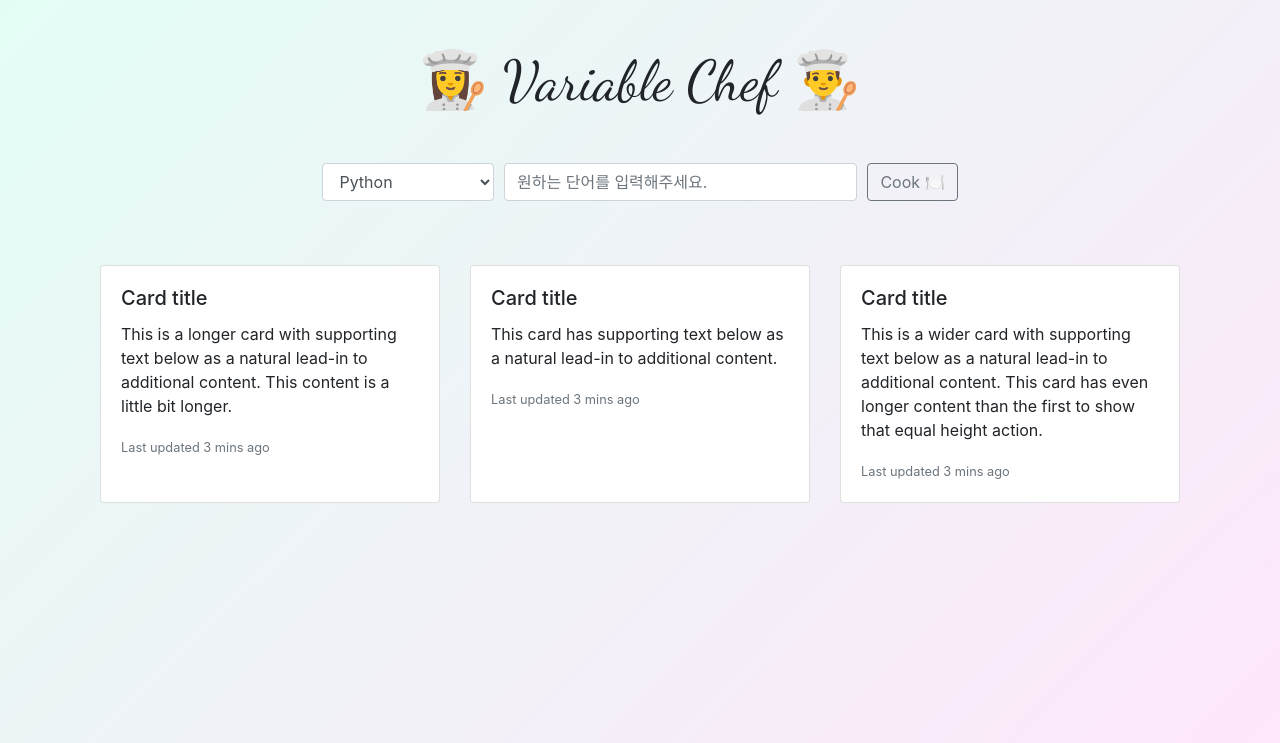
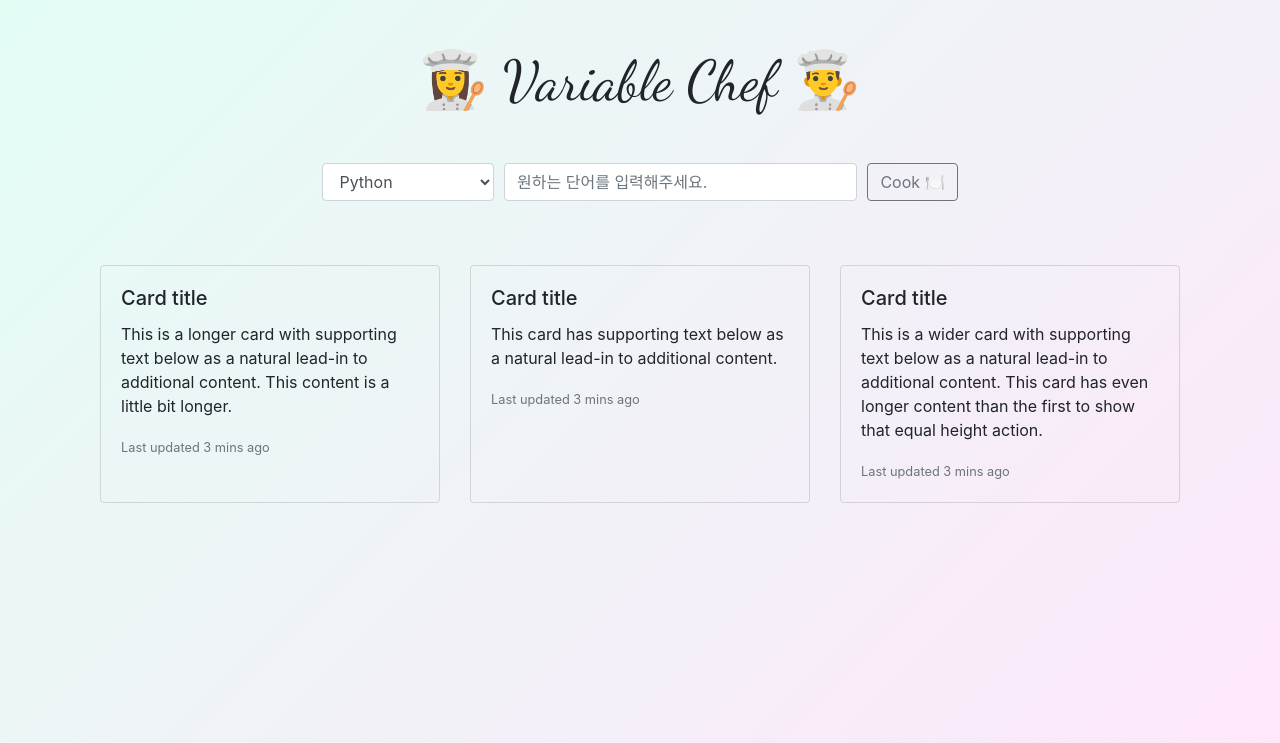
Before and after one commit to jiwookseo/variable_chef, a Django app: page /cooking/list/ in a window 1280 px wide. Shown: the top 743 px of the page. Run offline with Django 3.2, Linux system fonts and the light colour scheme; some libraries are stand-ins or nearby versions.

Commit message:
Add card background-color

```diff
--- a/cooking/static/css/style.css
+++ b/cooking/static/css/style.css
@@ -11,3 +11,7 @@ body {
 
     height: 100vh;
 }
+
+.card {
+    background-color: transparent;
+}
```
